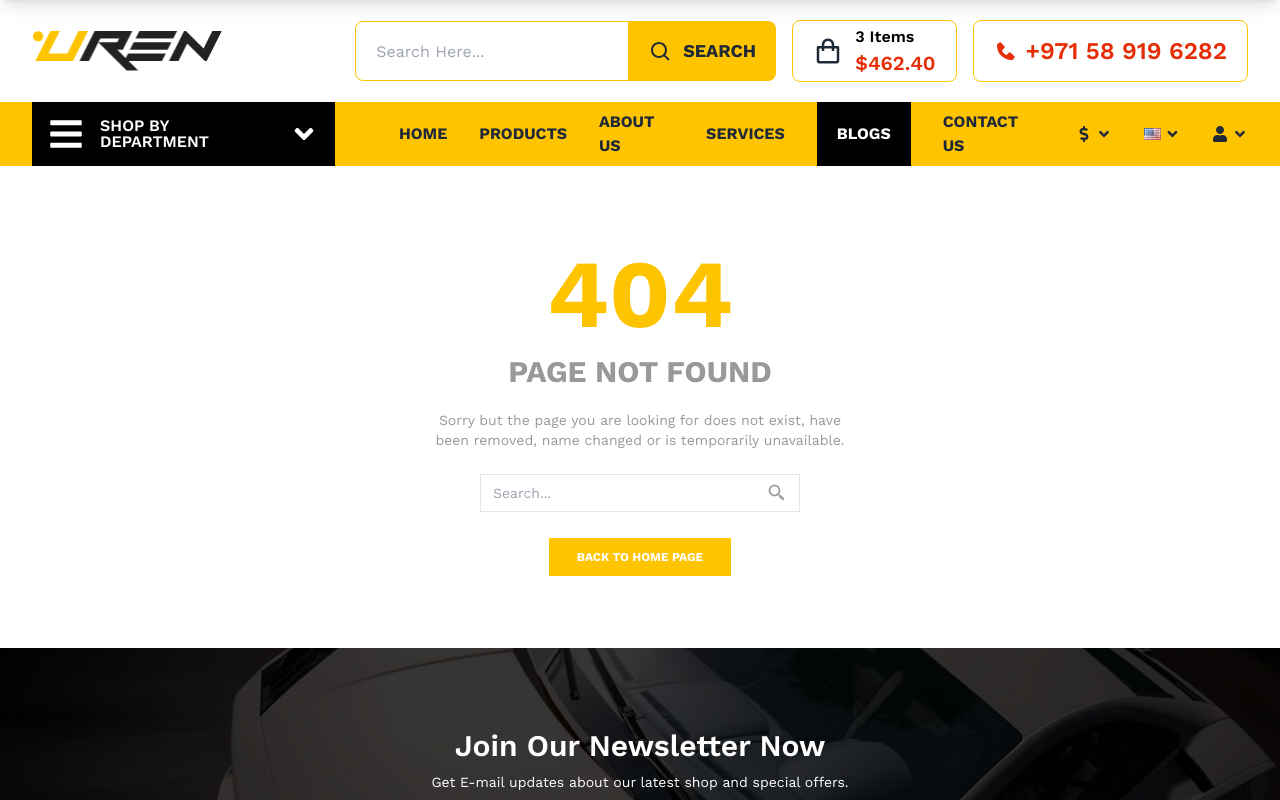
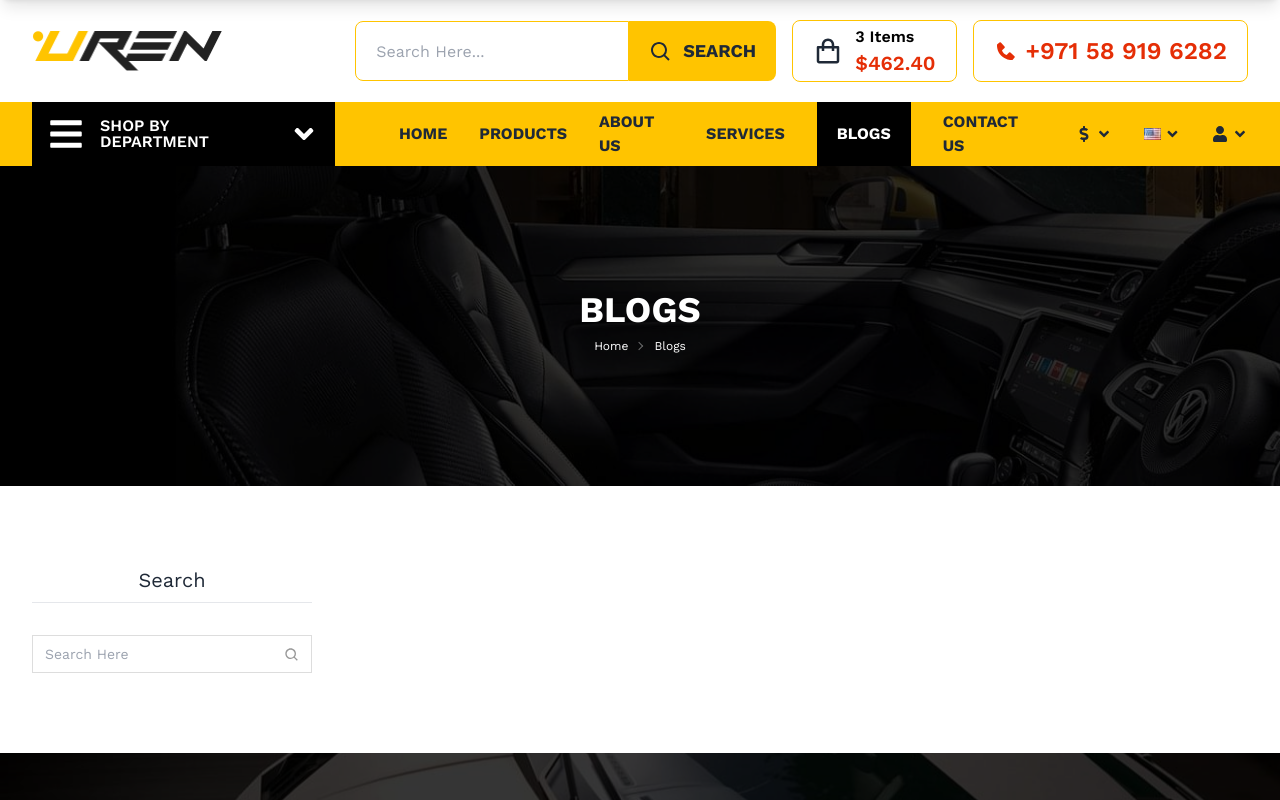
Before and after one commit to shahjalalhazari/Uren-Car-Accessories-Shop, a Next.js app: page /blogs in a window 1280 px wide. Before the commit this address had no page. Shown: the top 800 px of the page. Built offline with nearby package versions, Linux system fonts and the light colour scheme.

Commit message:
Blogs page created & Added Blog Search Box.

```diff
--- a/src/app/about-us/page.js
+++ b/src/app/about-us/page.js
@@ -17,7 +17,7 @@ const AboutUsPage = () => {
       <PageBreadcrumb breadcrumbTitle={"About Us"} breadcrumbLink={"About Us"} />
 
       {/* Main content */}
-      <div className="my-20 mx-8">
+      <div className="uren-container">
         <div className="about-us-layout">
           <Link href={"/"} className="about-us-img">
             <Image src="/images/about-us/1.jpg" width="2000" height="800" alt="Uren Store" />
--- /dev/null
+++ b/src/app/blogs/blogs.css
@@ -0,0 +1,16 @@
+/* Search Box */
+.blog-search-title {
+    @apply text-center text-xl;
+}
+
+.blog-search-form {
+    @apply relative
+}
+
+.blog-search-form input {
+    @apply border border-[#ddd] w-full text-sm py-2 pl-3 focus:outline-none;
+}
+
+.blog-search-form button {
+    @apply absolute top-3 right-3 text-[#999];
+}
--- /dev/null
+++ b/src/app/blogs/page.js
@@ -0,0 +1,34 @@
+import SearchBox from "@/components/Blogs/SearchBox";
+import "./blogs.css"
+import PageBreadcrumb from '@/components/shared/PageBreadcrumb';
+
+const BlogsPage = () => {
+  return (
+    <>
+      {/* Page Breadcrumb */}
+      <PageBreadcrumb breadcrumbLink={"Blogs"} breadcrumbTitle={"Blogs"}/>
+      <div className='uren-container'>
+        <div className="grid grid-cols-4 gap-8">
+          {/* Left Side */}
+          <aside className="space-y-8">
+            {/* Search box */}
+            <SearchBox />
+            {/* Ad Banner */}
+              {/* <Image src={"/images/shop/1.jpg"} width={500} height={1000} alt='UREN' className='hover:opacity-85 cursor-pointer transition-all ease-in-out duration-300'/> */}
+          </aside>
+
+          {/* Right Side (All Products List) */}
+          <div className="col-span-3">
+            {/* Sorting Dropdown */}
+            {/* <SortingDropdown /> */}
+
+            {/* Products List with Lazy loading*/}
+            {/* <ProductsListWithLazyLoad productsList={sortedProducts} /> */}
+          </div>
+        </div>
+      </div>
+    </>
+  );
+};
+
+export default BlogsPage;
--- a/src/app/contact-us/page.js
+++ b/src/app/contact-us/page.js
@@ -12,9 +12,9 @@ export const metadata = {
 
 const ContactUsPage = () => {
   return (
-    <div className="">
+    <div>
       <PageBreadcrumb breadcrumbLink={"Contact Us"} breadcrumbTitle={"Contact Us"}/>
-      <div className="mx-8 my-20">
+      <div className="uren-container">
         {/* Google Map */}
         <GoogleMap/>
 
--- a/src/app/globals.css
+++ b/src/app/globals.css
@@ -1,6 +1,13 @@
 @tailwind base;
 @tailwind components;
 @tailwind utilities;
+
+/* containers */
+.uren-container {
+    @apply mx-8 my-20;
+}
+
+/* ------------------ */
 
 /* SCROLL UP BUTTON */
 .scroll-up-btn {
--- a/src/app/shop/products/page.js
+++ b/src/app/shop/products/page.js
@@ -47,7 +47,8 @@ const ProductsPage = async ({ searchParams }) => {
       <PageBreadcrumb breadcrumbTitle={"All Products"} breadcrumbLink={"All Products"}/>
 
       {/* Main content */}
-      <main className="grid grid-cols-4 gap-8 mx-8 my-20">
+      <main className="uren-container">
+        <div className="grid grid-cols-4 gap-8">
           {/* Left Side */}
           <aside className="space-y-8">
             {/* Categories List */}
@@ -67,6 +68,7 @@ const ProductsPage = async ({ searchParams }) => {
 
             {/* Products List with Lazy loading*/}
             <ProductsListWithLazyLoad productsList={sortedProducts} />
+          </div>
         </div>
       </main>
     </div>
--- /dev/null
+++ b/src/components/Blogs/SearchBox.jsx
@@ -0,0 +1,24 @@
+import React from 'react';
+import { BiSearch } from 'react-icons/bi';
+
+const SearchBox = () => {
+    return (
+      <div>
+        <h6 className="blog-search-title mb-2">Search</h6>
+        <hr />
+        <form action="" className="blog-search-form mt-8">
+          <input
+            type="text"
+            name="blogSearch"
+            id="blogSearch"
+            placeholder="Search Here"
+          />
+          <button>
+            <BiSearch />
+          </button>
+        </form>
+      </div>
+    );
+};
+
+export default SearchBox;
```
Lines whose indentation alone changed are shown as unchanged.
